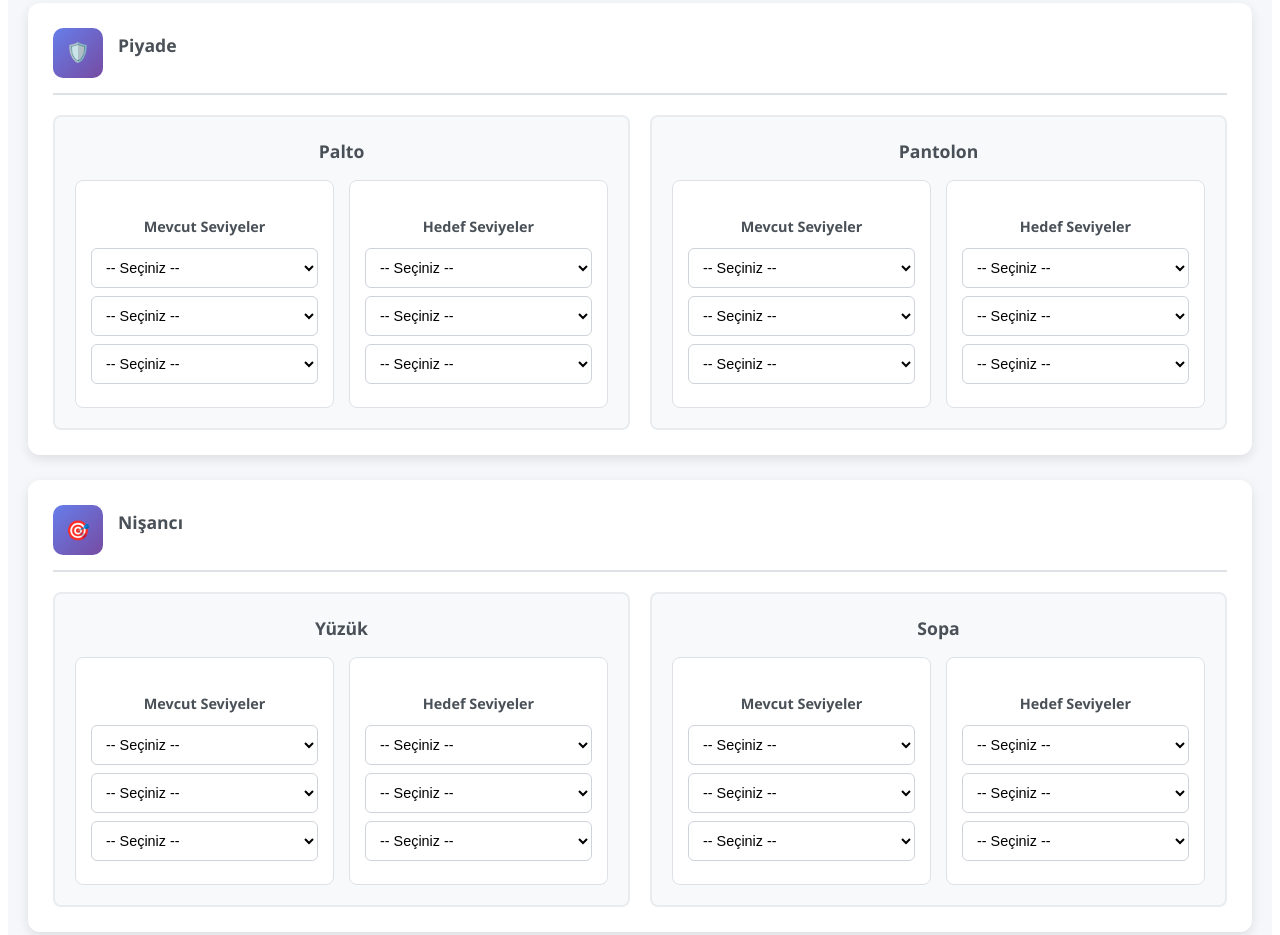
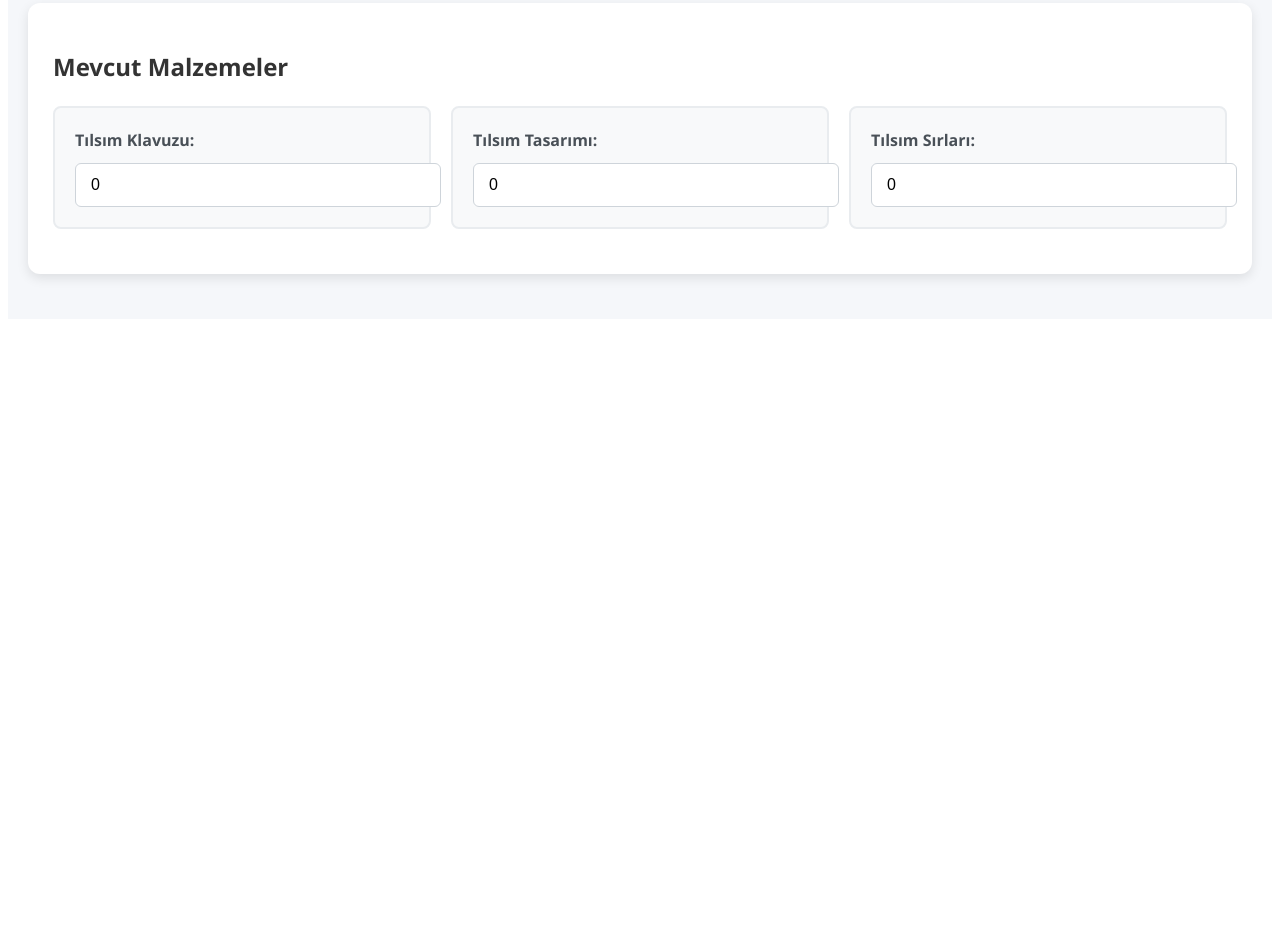
Before and after one commit to adlvc-png/hesaplayicilar-projesi, a plain HTML site: page pages/sef-tilsimi.html in a window 1280 px wide. Shown: the part 944-1879 px from the top of the page. After the commit the page ends 1271 px from the top, so only its background shows below. Drawn offline with Linux system fonts and the light colour scheme.

Commit message:
Change file paths for CSS and JS resources
Updated CSS and JS file paths to root directory.

```diff
--- a/pages/sef-tilsimi.html
+++ b/pages/sef-tilsimi.html
@@ -4,7 +4,8 @@
     <meta charset="UTF-8">
     <meta name="viewport" content="width=device-width, initial-scale=1.0">
     <title>Şef Tılsımı Hesaplayıcı</title>
-    <link rel="stylesheet" href="../css/calculator.css">
+    <!-- CSS kök dizine göre -->
+    <link rel="stylesheet" href="/css/calculator.css">
 </head>
 <body>
     <div class="calculator-container">
@@ -82,93 +83,8 @@
             </div>
         </div>
 
-        <div class="equipment-section">
-            <div class="equipment-header">
-                <div class="equipment-icon">🛡️</div>
-                <div class="equipment-name" id="piyadeTitle">Piyade</div>
-            </div>
-            <div class="slots-container">
-                <div class="slot-group">
-                    <div class="slot-name" id="paltoTitle">Palto</div>
-                    <div class="level-controls">
-                        <div class="level-group">
-                            <h4 id="currentLevelsTitle3">Mevcut Seviyeler</h4>
-                            <select class="level-select" id="piyade-palto-current1"></select>
-                            <select class="level-select" id="piyade-palto-current2"></select>
-                            <select class="level-select" id="piyade-palto-current3"></select>
-                        </div>
-                        <div class="level-group">
-                            <h4 id="targetLevelsTitle3">Hedef Seviyeler</h4>
-                            <select class="level-select" id="piyade-palto-target1"></select>
-                            <select class="level-select" id="piyade-palto-target2"></select>
-                            <select class="level-select" id="piyade-palto-target3"></select>
-                        </div>
-                    </div>
-                </div>
-                <div class="slot-group">
-                    <div class="slot-name" id="pantolonTitle">Pantolon</div>
-                    <div class="level-controls">
-                        <div class="level-group">
-                            <h4 id="currentLevelsTitle4">Mevcut Seviyeler</h4>
-                            <select class="level-select" id="piyade-pantolon-current1"></select>
-                            <select class="level-select" id="piyade-pantolon-current2"></select>
-                            <select class="level-select" id="piyade-pantolon-current3"></select>
-                        </div>
-                        <div class="level-group">
-                            <h4 id="targetLevelsTitle4">Hedef Seviyeler</h4>
-                            <select class="level-select" id="piyade-pantolon-target1"></select>
-                            <select class="level-select" id="piyade-pantolon-target2"></select>
-                            <select class="level-select" id="piyade-pantolon-target3"></select>
-                        </div>
-                    </div>
-                </div>
-            </div>
-        </div>
+        <!-- Diğer ekipman ve malzeme bölümleri aynı şekilde kalacak -->
 
-        <div class="equipment-section">
-            <div class="equipment-header">
-                <div class="equipment-icon">🎯</div>
-                <div class="equipment-name" id="nisanciTitle">Nişancı</div>
-            </div>
-            <div class="slots-container">
-                <div class="slot-group">
-                    <div class="slot-name" id="yuzukTitle">Yüzük</div>
-                    <div class="level-controls">
-                        <div class="level-group">
-                            <h4 id="currentLevelsTitle5">Mevcut Seviyeler</h4>
-                            <select class="level-select" id="nisanci-yuzuk-current1"></select>
-                            <select class="level-select" id="nisanci-yuzuk-current2"></select>
-                            <select class="level-select" id="nisanci-yuzuk-current3"></select>
-                        </div>
-                        <div class="level-group">
-                            <h4 id="targetLevelsTitle5">Hedef Seviyeler</h4>
-                            <select class="level-select" id="nisanci-yuzuk-target1"></select>
-                            <select class="level-select" id="nisanci-yuzuk-target2"></select>
-                            <select class="level-select" id="nisanci-yuzuk-target3"></select>
-                        </div>
-                    </div>
-                </div>
-                <div class="slot-group">
-                    <div class="slot-name" id="sopaTitle">Sopa</div>
-                    <div class="level-controls">
-                        <div class="level-group">
-                            <h4 id="currentLevelsTitle6">Mevcut Seviyeler</h4>
-                            <select class="level-select" id="nisanci-sopa-current1"></select>
-                            <select class="level-select" id="nisanci-sopa-current2"></select>
-                            <select class="level-select" id="nisanci-sopa-current3"></select>
-                        </div>
-                        <div class="level-group">
-                            <h4 id="targetLevelsTitle6">Hedef Seviyeler</h4>
-                            <select class="level-select" id="nisanci-sopa-target1"></select>
-                            <select class="level-select" id="nisanci-sopa-target2"></select>
-                            <select class="level-select" id="nisanci-sopa-target3"></select>
-                        </div>
-                    </div>
-                </div>
-            </div>
-        </div>
-
-        <!-- Malzemeler -->
         <div class="materials-section">
             <h2 id="materialsTitle">Mevcut Malzemeler</h2>
             <div class="materials-grid">
@@ -187,10 +103,8 @@
             </div>
         </div>
 
-        <!-- Sonuçlar -->
         <div class="results-section" id="resultsSection" style="display: none;">
             <h2 id="resultsTitle">Yükseltme Sonuçları</h2>
-
             <table>
                 <thead>
                     <tr>
@@ -207,7 +121,8 @@
         </div>
     </div>
 
-    <script src="../js/utils.js"></script>
-    <script src="../js/chief-talisman.js"></script>
+    <!-- JS yollarını kök dizine göre güncelledik -->
+    <script src="/js/utils.js"></script>
+    <script src="/js/chief-talisman.js"></script>
 </body>
 </html>
```
